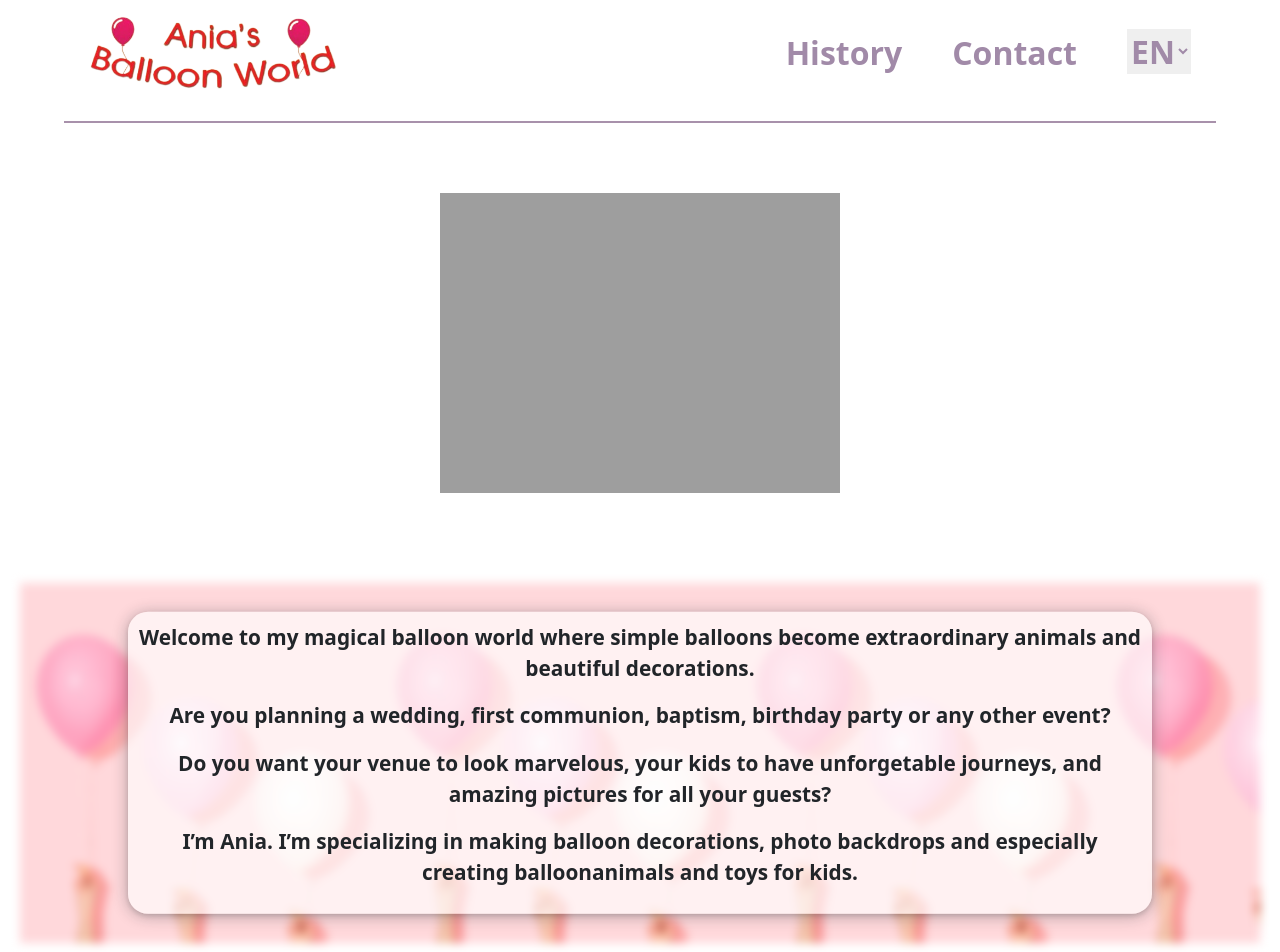
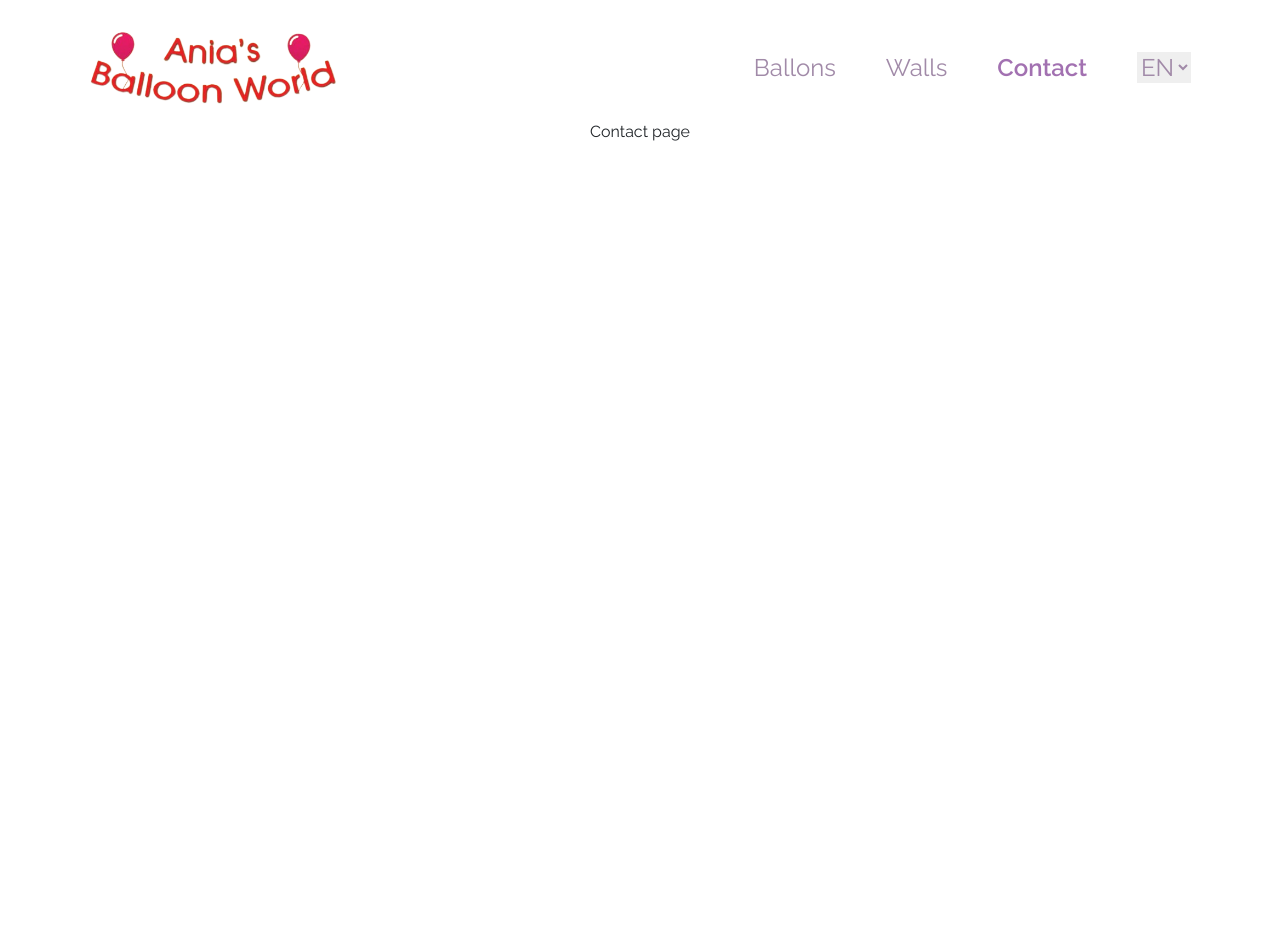
Before and after one commit to wwoj/aniaballoons, a React (Create React App) app: page /#/contact in a window 1280 px wide. Before the commit this address led to /. Shown: the top 952 px of the page. Built offline with nearby package versions, Linux system fonts and the light colour scheme.

Commit message:
Home Page, Navbar update

```diff
--- a/public/index.html
+++ b/public/index.html
@@ -24,6 +24,9 @@
       work correctly both with client-side routing and a non-root public URL.
       Learn how to configure a non-root public URL by running `npm run build`.
     -->
+    <link rel="preconnect" href="https://fonts.googleapis.com">
+    <link rel="preconnect" href="https://fonts.gstatic.com" crossorigin>
+    <link href="https://fonts.googleapis.com/css2?family=Raleway:wght@100;200;300;400;500;600;700&display=swap" rel="stylesheet">
     <title>React App</title>
   </head>
   <body>
--- /dev/null
+++ b/src/Components/galeryButton.js
@@ -0,0 +1,7 @@
+import React from 'react'
+
+const GaleryButton = (props)=>{
+    return<div>Galerry button</div>
+}
+
+export default GaleryButton;
--- a/src/Components/navbar.js
+++ b/src/Components/navbar.js
@@ -24,9 +24,14 @@ const header =(props)=>{
             props.i18n.changeLanguage(language);
           }}
         >
+            <li className="nav-button">
+            <NavLink activeclassname="test" className="" end to="/balloons">
+              {props.t("PageBalloons")}
+            </NavLink>
+          </li>
           <li className="nav-button">
-            <NavLink activeclassname="test" className="" end to="/history">
-              {props.t("PageHistory")}
+            <NavLink activeclassname="test" className="" end to="/walls">
+              {props.t("PageWalls")}
             </NavLink>
           </li>
           <li className="nav-button">
--- a/src/Languages/english.json
+++ b/src/Languages/english.json
@@ -2,7 +2,8 @@
     "translation":{
       "WelcomeText": "Hello on English version Anias Balloon",
       "PageHome":"Home",
-      "PageHistory":"History",
+      "PageBalloons":"Ballons",
+      "PageWalls":"Walls",
       "PageContact":"Contact",
       "HomeText":"Welcome to my magical balloon world where simple balloons become extraordinary animals and beautiful decorations. Are you planning a wedding, first communion, baptism, birthday party or any other event? Do you want your venue to look marvelous, your kids to have unforge!able journeys, and amazing pictures for all your guests?I’m Ania. I’m specializing in making balloon decorations, photo backdrops and especially creating balloonanimals and toys for kids.",
       "HomeText1":"Welcome to my magical balloon world where simple balloons become extraordinary animals and beautiful decorations.",
--- a/src/Languages/polish.json
+++ b/src/Languages/polish.json
@@ -2,7 +2,8 @@
  "translation":{
    "WelcomeText": "Hello on Polish version Anias Balloon",
    "PageHome": "Home",
-   "PageHistory": "Historia",
+   "PageBalloons":"Balony",
+   "PageWalls":"Ścianki",
    "PageContact": "Kontakt",
    "HomeText":"Witam w moim magicznym balonowym swiecie, w ktorym zwykle balony zmieniaja sie w niezwykle zwierzatka i piekne dekoracje. Planujesz wesele, komunie, chrzciny, urodziny czy inna uroczystosc? Chcesz aby Twoja sala wygladala wyjatkowo, aby Twoje dzieci mialy niezapomniana przygode a wszyscy goscie piekne zdjecia? Jestem Ania. Specjalizuje sie w balonowych dekoracjach sal bankietowych, produkcji scianek fotogracznych i przede wszystkim w zabawianiu dzieci robieniem niesamowitych balonowych zwierzatek, zabawek itp.",
    "HomeText1":"Witam w moim magicznym balonowym swiecie, w ktorym zwykle balony zmieniaja sie w niezwykle zwierzatka i piekne dekoracje.",
--- a/src/Styles/common.scss
+++ b/src/Styles/common.scss
@@ -5,3 +5,6 @@
 .align-center{
     align-items: center;
 }
+.App{
+    font-family: 'Raleway', sans-serif;
+}
--- a/src/Styles/home.scss
+++ b/src/Styles/home.scss
@@ -14,6 +14,7 @@
     }
 }
 .home-img-container{
+    width: 80%;
     height: 400px;
     overflow: hidden;
     --mask:
@@ -27,11 +28,17 @@
 
 
 .home-text{
-    font-size: 1.3rem;
-    font-weight: 400;
-    padding: 20px;
-    position: relative;
-    height: 400px;
+    box-shadow: rgba(17, 17, 26, 0.1) 0px 0px 16px;
+    display: flex;
+    flex-direction: column;
+    justify-content: space-between;
+    padding: 25px;
+    background: #ededed;
+    background: linear-gradient(136deg, #fbf2b58c, transparent);
+    width: 80%;
+    font-size: 1.5rem;
+
+
 }
 .home-text-pos{
     position: absolute;
--- a/src/Styles/navbar.scss
+++ b/src/Styles/navbar.scss
@@ -1,3 +1,16 @@
+.navbar-container{
+
+    padding: 25px 0 10px 0;
+    width: 90%;
+    margin: auto;
+    align-items: center;
+    ul{
+        margin: 0;
+    }
+    li{
+        font-size: 1.5rem;
+    }
+}
 .navbar-list
 {
     list-style: none;
@@ -6,20 +19,18 @@
         text-decoration: none;
 
     }
+    a:hover{
+        cursor: pointer;
+        text-decoration: underline !important;
+        // font-weight: 600;
+    }
+
 }
 ul{
     margin-top: 5px;
     padding: 0;
 }
-.navbar-container{
 
-    padding: 10px 0 10px 0;
-    width: 90%;
-    // background: red;
-    margin: auto;
-    align-items: center;
-    border-bottom: 2px #a891ab solid;;
-}
 .logo-size{
     width: 250px;
 }
@@ -29,14 +40,14 @@ select::-ms-expand {
 }
 .navbar-list .nav-button a,.navbar-list  select {
     text-decoration: none;
-    font-size: 2rem;
-    font-weight: 600;
+
+
     color: #a18aa8;
     border: none;
 }
 .navbar-list .nav-button a.active{
     text-decoration: none;
-    font-size: 2rem;
+
     font-weight: 600;
     color: #a271b1;
 }
--- a/src/Views/home.js
+++ b/src/Views/home.js
@@ -3,7 +3,7 @@ import React from 'react';
 import MainPhoto from '../Pictures/1-zolty.JPG'
 
 import backgroundText from '../Pictures/backgroundText.jpg'
-
+import GaleryButton from '../Components/galeryButton';
 
 import BallonsContainer from '../Components/TableBallons';
 
@@ -14,18 +14,18 @@ const home = (props)=>{
           <img className="w-100" src={MainPhoto} alt="Home picture" />
         </div>
 
-        <div className=" w-100 home-text">
-        <div className=" w-100 home-text-background" style={{  height:"100%",backgroundImage: `url(${backgroundText})` }}></div>
-        <div className='home-text-pos'>
+        <div className="home-text">
           <p>{props.t("HomeText1")}</p>
           <p>{props.t("HomeText2")}</p>
           <p>{props.t("HomeText3")}</p>
           <p>{props.t("HomeText4")}</p>
-            {/* <img src={backgroundText} alt=""/> */}</div>
         </div>
-        <BallonsContainer/>
+        <div className='ds-flex-sb'>
+        <GaleryButton/>
+        <GaleryButton/>
+
+        </div>
         <div>Container for the vew picture in small boxes</div>
-
       </section>
     );
 }
```
